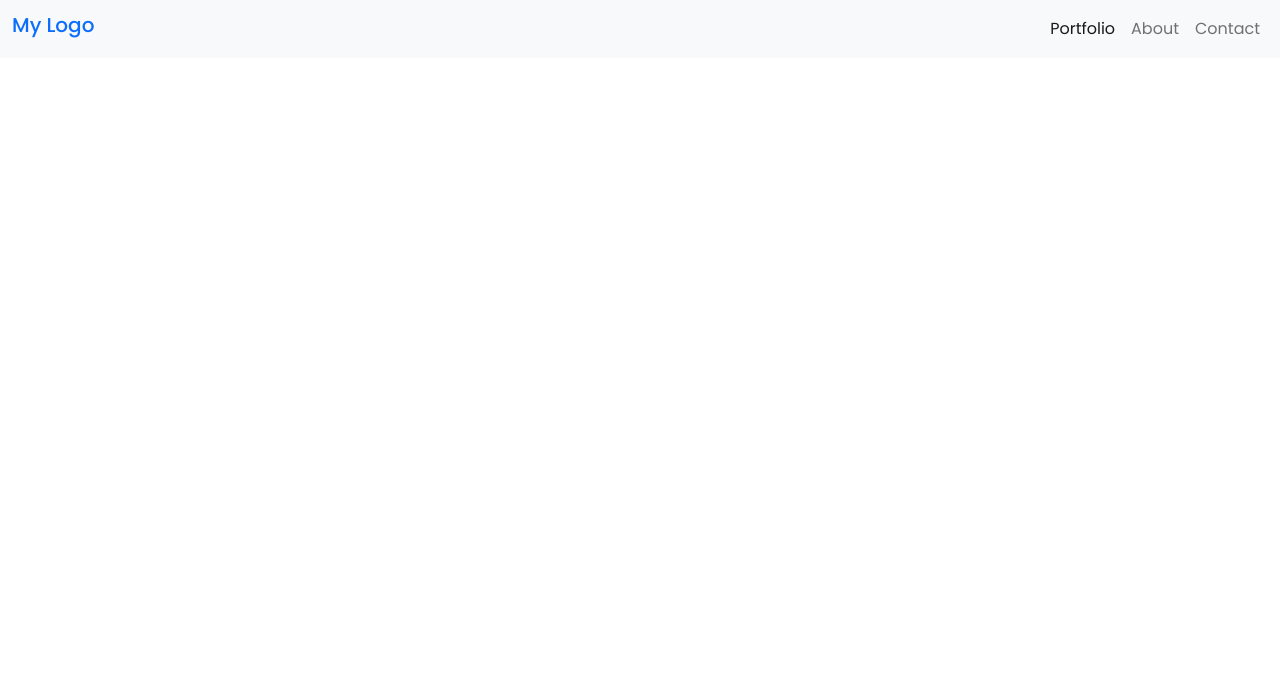
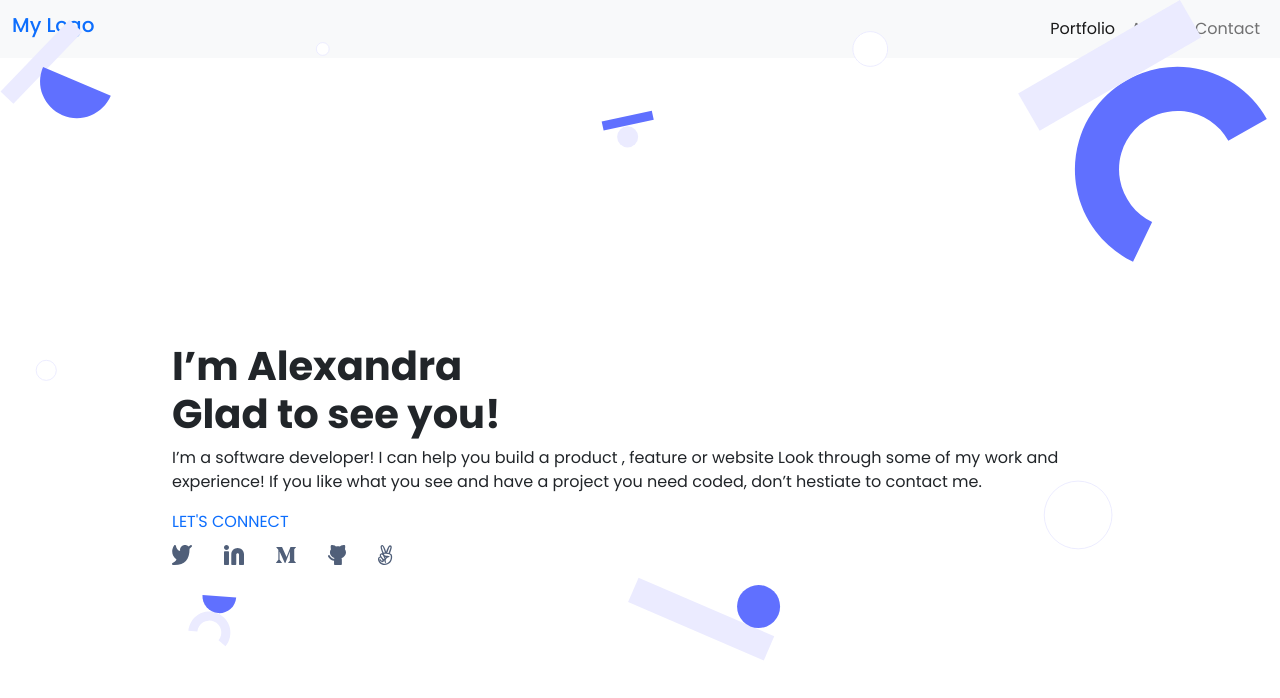
Before and after one commit to awais-amjed/bootstrap-portfolio, a plain HTML site: page index.html in a window 1280 px wide. Drawn offline with nearby package versions, Linux system fonts and the light colour scheme.

Commit message:
Add headline section

```diff
--- a/css/styles.css
+++ b/css/styles.css
@@ -1,5 +1,4 @@
 :root {
-  --bs-primary: red;
 }
 
 * {
@@ -10,4 +9,20 @@
   font-weight: bold;
 }
 
+
+
+#headline-bg{
+  position: absolute;
+  height:100vh;
+  top: 0;
+  left:0;
+  /* background-image: url('../svg/bg.svg'); */
+}
+
+section{
+  position: relative;
+}
+
+
+
 /*# sourceMappingURL=styles.css.map */
--- a/index.html
+++ b/index.html
@@ -1,5 +1,6 @@
 <!DOCTYPE html>
 <html lang="en">
+
 <head>
     <meta charset="UTF-8">
     <title>Portfolio</title>
@@ -7,14 +8,18 @@
     <link rel="preconnect" href="https://fonts.googleapis.com">
     <link rel="preconnect" href="https://fonts.gstatic.com" crossorigin>
     <link href="https://fonts.googleapis.com/css2?family=Poppins:wght@300;400;500;700&display=swap" rel="stylesheet">
-    <link rel="stylesheet" href="https://cdn.jsdelivr.net/npm/bootstrap@5.1.3/dist/css/bootstrap.min.css" integrity="sha384-1BmE4kWBq78iYhFldvKuhfTAU6auU8tT94WrHftjDbrCEXSU1oBoqyl2QvZ6jIW3" crossorigin="anonymous">
+    <link rel="stylesheet" href="https://cdn.jsdelivr.net/npm/bootstrap@5.1.3/dist/css/bootstrap.min.css"
+        integrity="sha384-1BmE4kWBq78iYhFldvKuhfTAU6auU8tT94WrHftjDbrCEXSU1oBoqyl2QvZ6jIW3" crossorigin="anonymous">
     <link rel="stylesheet" href="css/styles.css">
 </head>
+
 <body>
+    <header>
         <nav class="navbar navbar-expand-lg navbar-light bg-light">
             <div class="container-fluid">
                 <a class="navbar-brand h1 text-primary" href="#">My Logo</a>
-            <button class="navbar-toggler" type="button" data-bs-toggle="collapse" data-bs-target="#navbarNav" aria-controls="navbarNav" aria-expanded="false" aria-label="Toggle navigation">
+                <button class="navbar-toggler" type="button" data-bs-toggle="collapse" data-bs-target="#navbarNav"
+                    aria-controls="navbarNav" aria-expanded="false" aria-label="Toggle navigation">
                     <span class="navbar-toggler-icon"></span>
                 </button>
                 <div class="collapse navbar-collapse" id="navbarNav">
@@ -32,7 +37,47 @@
                 </div>
             </div>
         </nav>
+    </header>
+    <div id="headline-bg">
+        <img class="w-100" src="./svg/bg.svg" alt="">
+    </div>
+    <main>
+        <section class="container col col-sm-9 d-flex align-items-center vh-100" id="headline">
+            <div>
+                <h1 class="fw-bold">
+                    I’m Alexandra <br>
+                    Glad to see you!
+                </h1>
+                <p>
+                    I’m a software developer! I can help you build a product , feature or website Look through some of
+                    my
+                    work and experience! If you like what you see and have a project you need coded, don’t hestiate to
+                    contact me.
+                </p>
+                <a class="text-decoration-none" href="">LET'S CONNECT</a>
+                <ul class="list-group list-group-horizontal">
+                    <li class="list-group-item border-0 ps-0">
+                        <img src="./svg/twitter.svg" alt="twitter icon">
+                    </li>
+                    <li class="list-group-item border-0">
+                        <img src="./svg/linkedin.svg" alt="linkedin icon">
+                    </li>
+                    <li class="list-group-item border-0">
+                        <img src="./svg/medium.svg" alt="medium icon">
+                    </li>
+                    <li class="list-group-item border-0">
+                        <img src="./svg/github.svg" alt="github icon">
+                    </li>
+                    <li class="list-group-item border-0">
+                        <img src="./svg/angelist.svg" alt="angelist icon">
+                    </li>
+                </ul>
+            </div>
+        </section>
+    </main>
+    <script src="https://cdn.jsdelivr.net/npm/bootstrap@5.1.3/dist/js/bootstrap.bundle.min.js"
+        integrity="sha384-ka7Sk0Gln4gmtz2MlQnikT1wXgYsOg+OMhuP+IlRH9sENBO0LRn5q+8nbTov4+1p"
+        crossorigin="anonymous"></script>
+</body>
 
-    <script src="https://cdn.jsdelivr.net/npm/bootstrap@5.1.3/dist/js/bootstrap.bundle.min.js" integrity="sha384-ka7Sk0Gln4gmtz2MlQnikT1wXgYsOg+OMhuP+IlRH9sENBO0LRn5q+8nbTov4+1p" crossorigin="anonymous"></script>
-</body>
 </html>
```
Also changed, not shown: svg/angelist.svg (added), svg/bg.svg (added), svg/github.svg (added), svg/linkedin.svg (added), svg/medium.svg (added), svg/twitter.svg (added). Lines whose indentation alone changed are shown as unchanged.
